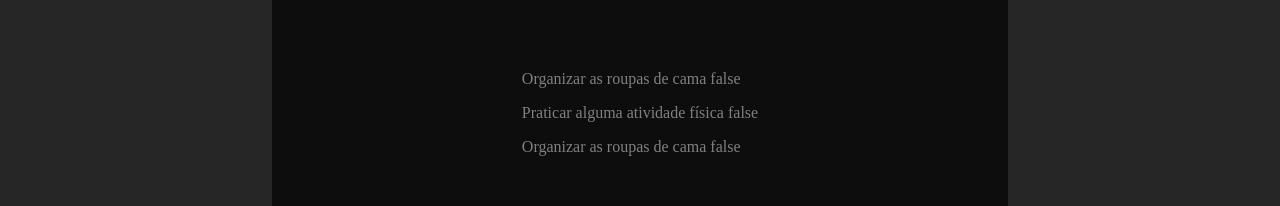
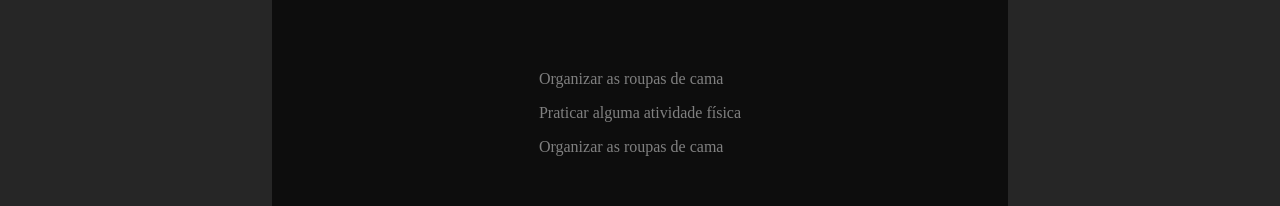
Before and after one commit to HemillyJulia/01-desafio-todo-list, a React (Vite) app: page / in a window 1280 px wide. Shown: the part 366-572 px from the top of the page. Built offline with nearby package versions, Linux system fonts and the light colour scheme.

Commit message:
Validação

```diff
--- a/src/Components/Header.jsx
+++ b/src/Components/Header.jsx
@@ -1,7 +1,7 @@
 import styles from'./Header.module.css'
 import Logo from'../assets/Logo.png'
 
-
+//Aqui eu tenho o cabeçalho da minha aplicação
 export function Header () {
     return(
         <header className={styles.header}>
--- a/src/Components/Task.jsx
+++ b/src/Components/Task.jsx
@@ -9,18 +9,18 @@ const tasks  =[
     {
         id: uuidv4(),
         title:'Organizar as roupas de cama',
-        isComplete:"false"
+        isComplete:false
     },
     {
         id: uuidv4(),
         title:'Praticar alguma atividade física',
-        isComplete:"false"
+        isComplete:false
     },
 
     {
         id: uuidv4(),
         title:'Organizar as roupas de cama',
-        isComplete:"false"
+        isComplete:false
     }
 ]
 
@@ -32,6 +32,7 @@ export function Task() {
           <p className={styles.completedtasks}>Tarefas Concluídas <p className={styles.count}>0</p></p>
         </div>
       <div className={styles.task}>
+
         {tasks.length > 0 ? <TaskBox tasks={tasks}/> : <><img src={Clipboard} att="ClipBoard" />
         <strong> Você ainda não tem tarefas cadastradas.</strong>
         <p>Crie tarefas e organize seus itens a fazer.</p></>}
--- a/src/TaskBox.jsx
+++ b/src/TaskBox.jsx
@@ -6,12 +6,13 @@ export function TaskBox(props){
     return (
         <div>{props.tasks.map(task => {
             return(
+                <div>
                 <p>
                     {task.title} {''}
                     {task.isComplete}
 
                 </p>
-
+                </div>
             )
         }) }</div>
     )
```
